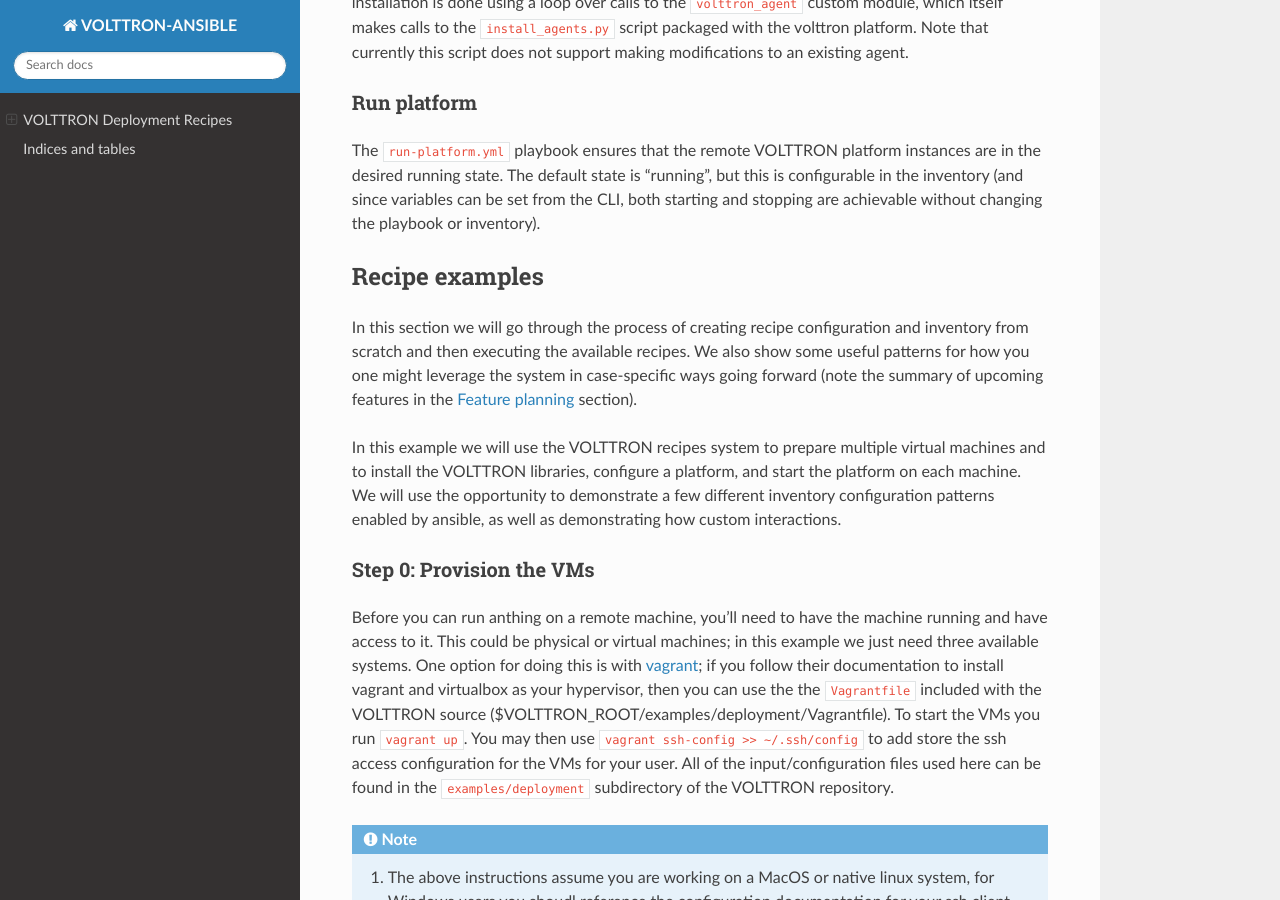
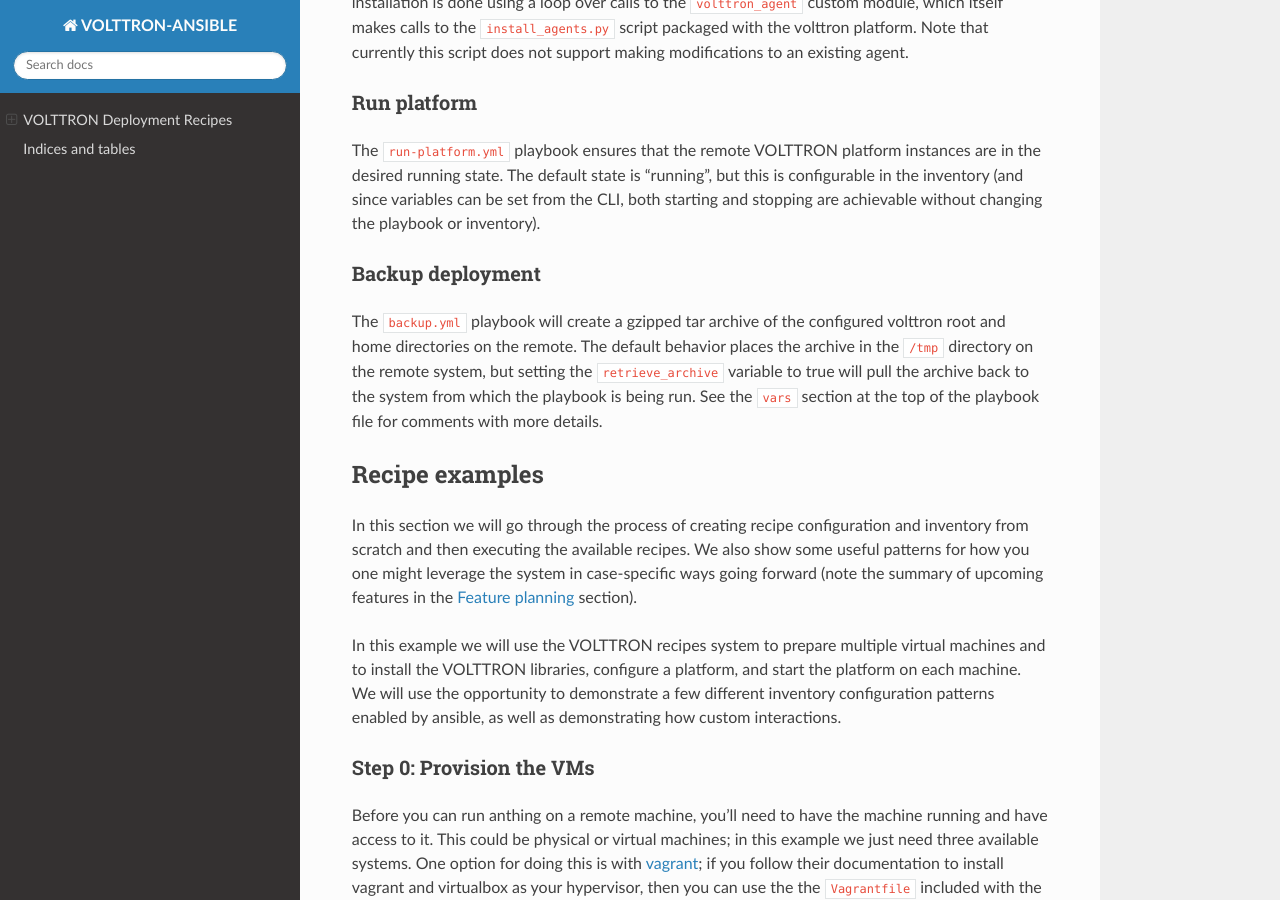
Before and after one commit to eclipse-volttron/volttron-ansible, a Sphinx documentation site: the page built from docs/source/index.rst, in a window 1280 px wide and 900 px high, scrolled down 3052 px. Built offline with Sphinx 7.4.7 and the Read the Docs theme 2.0.0, drawn with Linux system fonts in a browser that asks for light colours.

Commit message:
adding docs

```diff
--- a/backup.yml
+++ b/backup.yml
@@ -4,8 +4,11 @@
   roles:
   - volttron.deployment.set_defaults
   vars:
+  # by default, the archive is stored at this location (in the /temp dir of the remote)
   - output_archive_name: /tmp/volttron_deployment_backup.tar.gz
+  # if set to true, the archive will be pulled back to the system from which the playbook is run
   - retrieve_archive: False
+  # if pulled back, this variable configures where on the local system the archive will be pulled back to
   - retrieved_archive_dest_prefix: "archives/"
 
   tasks:
--- a/docs/source/index.rst
+++ b/docs/source/index.rst
@@ -138,6 +138,15 @@
 desired running state. The default state is "running", but this is configurable in the inventory
 (and since variables can be set from the CLI, both starting and stopping are achievable without
 changing the playbook or inventory).
+
+Backup deployment
+~~~~~~~~~~~~~~~~~
+
+The ``backup.yml`` playbook will create a gzipped tar archive of the configured volttron root and home
+directories on the remote. The default behavior places the archive in the ``/tmp`` directory on the
+remote system, but setting the ``retrieve_archive`` variable to true will pull the archive back to the
+system from which the playbook is being run. See the ``vars`` section at the top of the playbook file
+for comments with more details.
 
 .. _recipe-example:
 
```
